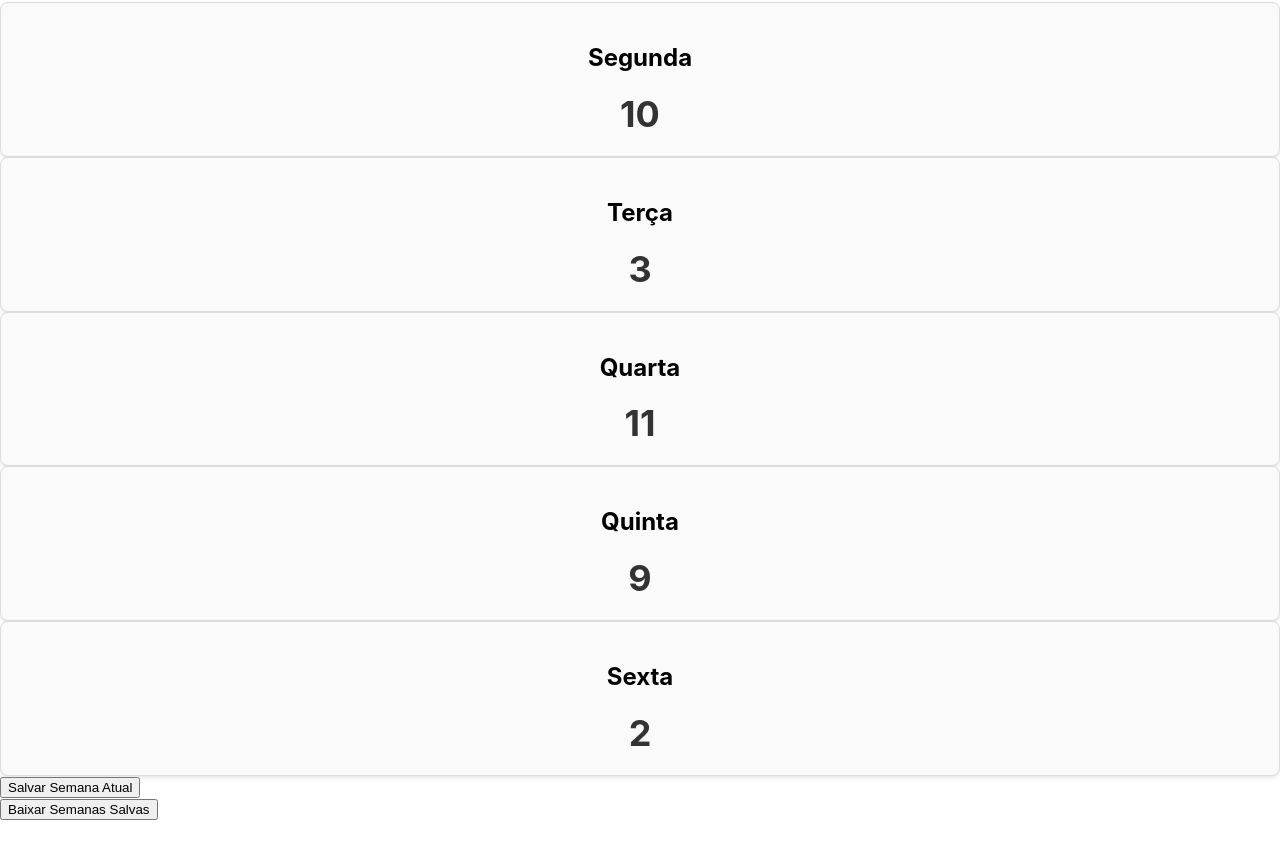
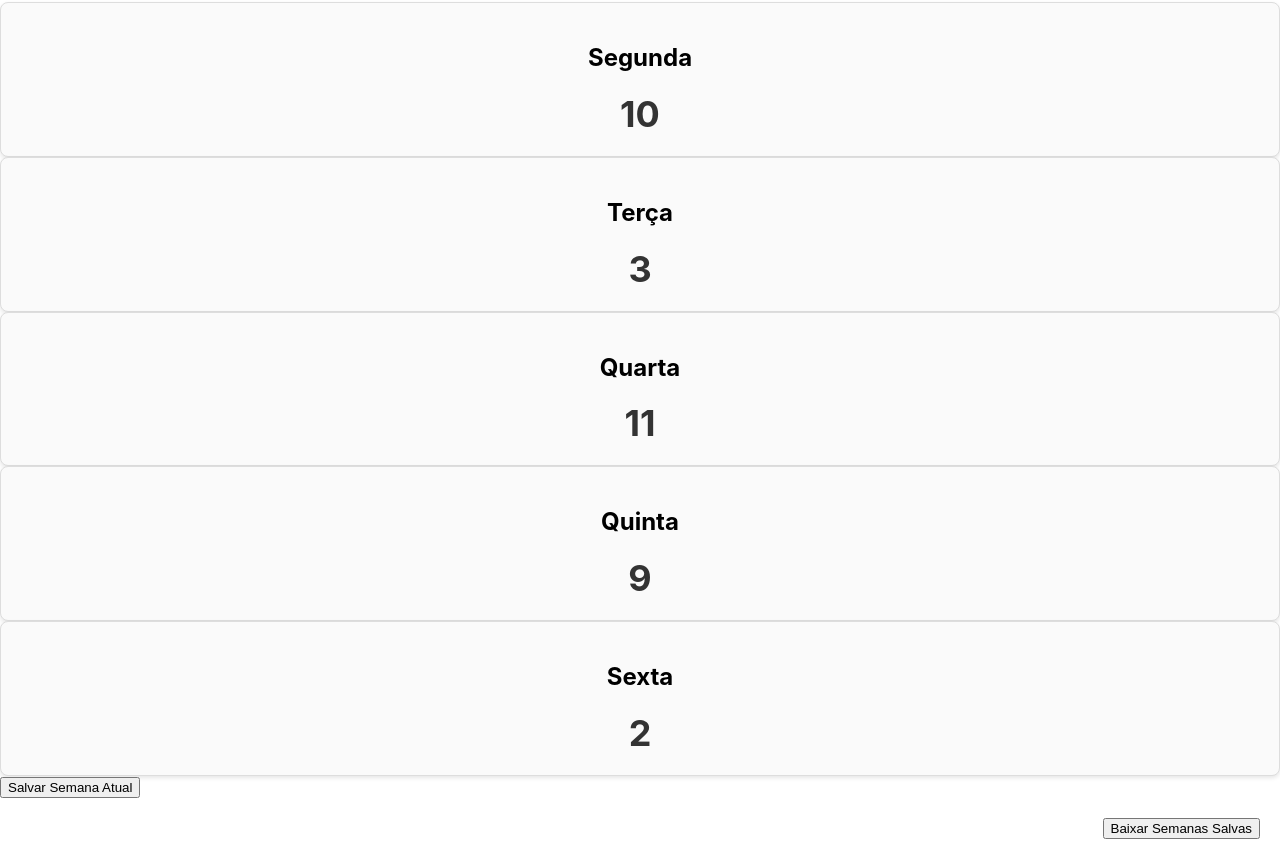
Before and after one commit to xJCPMSx/week-day-reset-counter, a React (Create React App) app: page / in a window 1280 px wide. Shown: the part 132-991 px from the top of the page. Before the commit the page ends 952 px from the top, so only its background shows below. Built offline with nearby package versions, Linux system fonts and the light colour scheme.

Commit message:
move download button to the right

```diff
--- a/src/App.css
+++ b/src/App.css
@@ -56,3 +56,9 @@
   color: #333;
   font-weight: bold;
 }
+
+.button-container {
+  display: flex;
+  justify-content: flex-end; /* Alinha o botão à direita */
+  margin: 20px; /* Ajuste a margem conforme necessário */
+}
--- a/src/App.js
+++ b/src/App.js
@@ -86,7 +86,9 @@ function App() {
                     ))}
                 </div>
             )}
-            <button onClick={handleDownloadWeeks}>Baixar Semanas Salvas</button>
+            <div className="button-container">
+                <button onClick={handleDownloadWeeks}>Baixar Semanas Salvas</button>
+            </div>
         </div>
     );
 }
```
